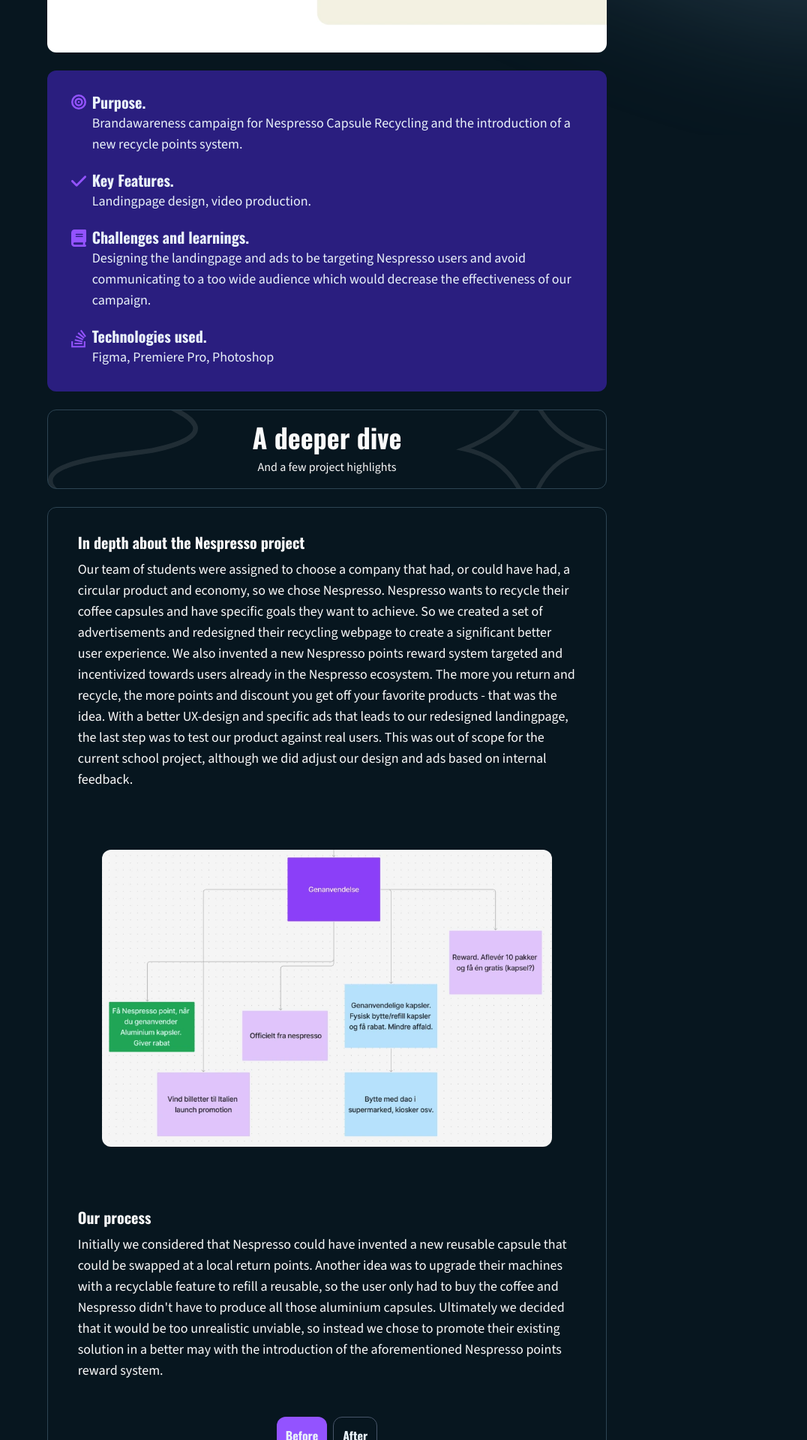
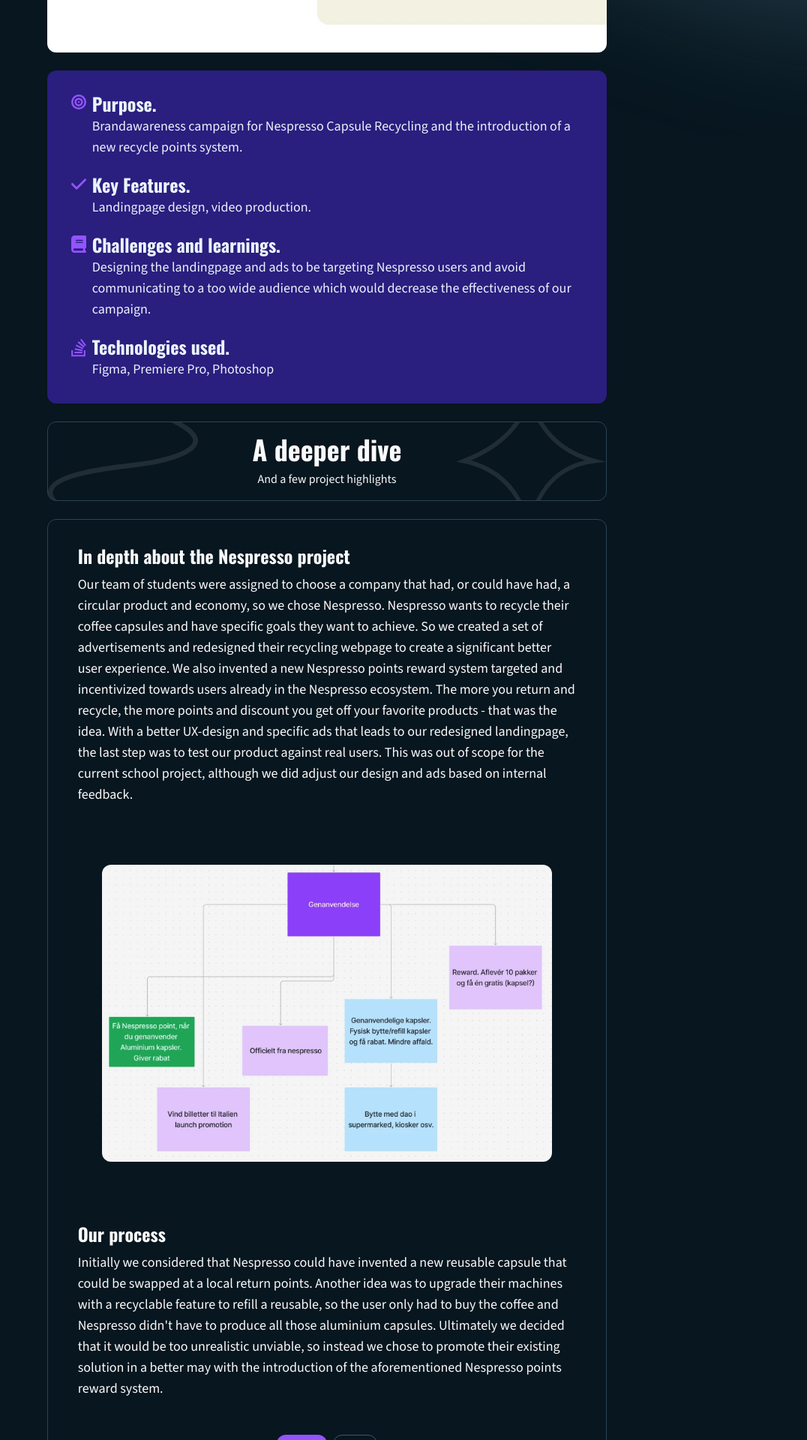
Before and after one commit to t-holmquist/portfolio, a Next.js app: page /cases in a window 1280 px wide. Shown: the part 620-2540 px from the top of the page at 75% size, without its empty margins (204-1280 px from the left). Built offline with nearby package versions, Linux system fonts and the light colour scheme.

Commit message:
Updated font sizing globally

```diff
--- a/app/globals.css
+++ b/app/globals.css
@@ -80,7 +80,7 @@
 
 @layer utilities {
   .heading {
-    @apply font-bold text-3xl md:text-5xl font-oswald;
+    @apply font-bold text-3xl md:text-4xl font-oswald;
   }
 
   .black-gradient {
--- a/components/Experience.tsx
+++ b/components/Experience.tsx
@@ -70,7 +70,7 @@ const Experience = () => {
                 borderRadius="1.75rem"
                 className="flex-1 text-white border-neutral-200 dark:border-slate-800 bg-brandBackgroundBlack">
                     <div className="flex items-center rounded-lg p-3 bg-brandBackgroundGrey border border-slate-700">
-                        <p className="text-brandTextWhite font-sourceSans">{card.year}</p>
+                        <p className="text-brandTextWhite font-sourceSans text-xs">{card.year}</p>
                     </div>
                     <div className="lg:ms-5">
                         <div className="flex items-center gap-3">
@@ -79,7 +79,7 @@ const Experience = () => {
                             </h2>
                             {card.hasCertificate && (
                                 <Dialog>
-                                    <DialogTrigger className="font-sourceSans px-2 rounded-xl text-brandAccent bg-brandBackgroundBlack border hover:bg-slate-800 border-slate-700">See certificate</DialogTrigger>
+                                    <DialogTrigger className="font-sourceSans px-2 rounded-xl text-brandAccent bg-brandBackgroundBlack border hover:bg-slate-800 border-slate-700 text-xs">See certificate</DialogTrigger>
                                     <DialogContent className="bg-brandPrimary">
                                         <DialogHeader>
                                             <DialogTitle>Certificate</DialogTitle>
--- a/components/Hero.tsx
+++ b/components/Hero.tsx
@@ -15,7 +15,7 @@ const Hero = () => {
             className='text-[40px] md:text-5xl lg:text-5xl font-oswald'
             words='Need help designing & implementing front-end solutions?'
             />
-            <p className='mb-4 text-small md:text-large lg:text-xl lg:max-w-lg font-sourceSans text-brandTextWhite'>
+            <p className='mb-4 text-small md:text-lg lg:max-w-lg font-sourceSans text-brandTextWhite'>
                I&apos;m Tjalfe Holmquist. A Front-end developer and design engineer based in Copenhagen.
             </p>
             <div className='flex items-center gap-4'>
--- a/components/ProjectDeeperDive.tsx
+++ b/components/ProjectDeeperDive.tsx
@@ -27,7 +27,7 @@ const ProjectDeeperDive = ( { className, projectId } :
             {/* Content */}
             <div className="bg-brandBackgroundBlack border border-brandBorder rounded-xl flex flex-col items-center justify-center p-6 md:py-8 md:px-10 gap-12">
                 <div className="space-y-2 self-start">
-                    <h3 className="font-oswald text-xl font-bold">{ProjectData[projectId].deeperDiveContent.aboutProjectHeader}</h3>
+                    <h3 className="font-oswald text-2xl font-bold">{ProjectData[projectId].deeperDiveContent.aboutProjectHeader}</h3>
                     <p className="font-sourceSans text-lg">{ProjectData[projectId].deeperDiveContent.aboutProjectDescription}</p>
                 </div>
                 {projectId == 1 && (
@@ -36,7 +36,7 @@ const ProjectDeeperDive = ( { className, projectId } :
                             <Image src={"/caseImages/ludovico/brainstorm.webp"} width={450} height={450} alt="illustration" className="rounded-xl"/>
                         </div>
                         <div className="w-full space-y-2 self-start">
-                            <h3 className="font-oswald text-xl font-bold">Our process</h3>
+                            <h3 className="font-oswald text-2xl font-bold">Our process</h3>
                             <p className="font-sourceSans text-lg">
                                 Above is a quick view of our brainstorm who led to artist and focus on sustainability.
                                 Initially we also wanted to an anniversary concert tour to be part of the campaign. Ultimately
@@ -53,7 +53,7 @@ const ProjectDeeperDive = ( { className, projectId } :
                             <Image src={"/caseImages/nespresso/brainstorm.webp"} width={600} height={450} alt="illustration" className="rounded-xl"/>
                         </div>
                         <div className="w-full space-y-2 self-start">
-                            <h3 className="font-oswald text-xl font-bold">Our process</h3>
+                            <h3 className="font-oswald text-2xl font-bold">Our process</h3>
                             <p className="font-sourceSans text-lg">
                                 Initially we considered that Nespresso could have invented a new reusable capsule that could be swapped at a local return points.
                                 Another idea was to upgrade their machines with a recyclable feature to refill a reusable, so the user only had to buy the coffee
@@ -69,7 +69,7 @@ const ProjectDeeperDive = ( { className, projectId } :
                             <Image src={"/caseImages/portfolio/projectmanagement.webp"} width={600} height={450} alt="illustration" className="rounded-xl"/>
                         </div>
                         <div className="w-full space-y-2 self-start">
-                            <h3 className="font-oswald text-xl font-bold">My design process</h3>
+                            <h3 className="font-oswald text-2xl font-bold">My design process</h3>
                             <p className="font-sourceSans text-lg">
                                 I used Trello as my tool for project management as it fits the size of this project very well.
                                 Figma was of course an essential tool for brainstorming and making my designs come to live before diving into in development.
@@ -84,7 +84,7 @@ const ProjectDeeperDive = ( { className, projectId } :
                 size={ProjectData[projectId].deeperDiveContent.sketchToDesignSize}
                 />
                 <div className="w-full space-y-2 self-start">
-                    <h3 className="font-oswald text-xl font-bold">{ProjectData[projectId].deeperDiveContent.sketchToDesignHeader}</h3>
+                    <h3 className="font-oswald text-2xl font-bold">{ProjectData[projectId].deeperDiveContent.sketchToDesignHeader}</h3>
                     <p className="font-sourceSans text-lg">{ProjectData[projectId].deeperDiveContent.sketchToDesignDescription}</p>
                 </div>
                 {projectId == 4 && (
@@ -93,7 +93,7 @@ const ProjectDeeperDive = ( { className, projectId } :
                             <Image src={"/caseImages/portfolio/dataflow.webp"} width={600} height={450} alt="illustration" className="rounded-xl"/>
                         </div>
                         <div className="w-full space-y-2 self-start">
-                            <h3 className="font-oswald text-xl font-bold">Dataflow</h3>
+                            <h3 className="font-oswald text-2xl font-bold">Dataflow</h3>
                             <p className="font-sourceSans text-lg">
                                 I created the data structure above to serve the different projects with the data needed to dynamically render a project page. I then only have one page that
                                 renders all the different data instead of one page per project, which would be very repetitive and redundant. Since I only plan to show my top 3 projects, I didn&apos;t
@@ -113,7 +113,7 @@ const ProjectDeeperDive = ( { className, projectId } :
                         videowidth={ProjectData[projectId].deeperDiveContent.videowidth}
                         />
                         <div className="w-full space-y-2 self-start">
-                            <h3 className="font-oswald text-xl font-bold">{ProjectData[projectId].deeperDiveContent.elementHightlightHeader}</h3>
+                            <h3 className="font-oswald text-2xl font-bold">{ProjectData[projectId].deeperDiveContent.elementHightlightHeader}</h3>
                             <p className="font-sourceSans text-lg">{ProjectData[projectId].deeperDiveContent.elementHighlightDescription}</p>
                         </div>
                     </>
@@ -127,14 +127,14 @@ const ProjectDeeperDive = ( { className, projectId } :
                         thumbnail={"/caseImages/nespresso/hero.webp"}
                         />
                         <div className="w-full space-y-2 self-start">
-                            <h3 className="font-oswald text-xl font-bold">{ProjectData[projectId].deeperDiveContent.elementHightlightHeader}</h3>
+                            <h3 className="font-oswald text-2xl font-bold">{ProjectData[projectId].deeperDiveContent.elementHightlightHeader}</h3>
                             <p className="font-sourceSans text-lg">{ProjectData[projectId].deeperDiveContent.elementHighlightDescription}</p>
                         </div>
                     </>
                 )}
                 <Image src={ProjectData[projectId].deeperDiveContent.illustrationLink} width={500} height={350} alt="illustration" className="rounded-xl"/>
                 <div className="w-full space-y-2 self-start">
-                    <h3 className="font-oswald text-xl font-bold">{ProjectData[projectId].deeperDiveContent.illustrationHeader}</h3>
+                    <h3 className="font-oswald text-2xl font-bold">{ProjectData[projectId].deeperDiveContent.illustrationHeader}</h3>
                     <p className="font-sourceSans text-lg">{ProjectData[projectId].deeperDiveContent.illustrationDescription}</p>
                 </div>
                 <Link href={"/cases"} className="relative my-6">
--- a/components/ProjectSummary.tsx
+++ b/components/ProjectSummary.tsx
@@ -130,7 +130,7 @@ const ProjectSummary = ({
                             <Image src={"/projectIcons/bullseye-solid.svg"} width={20} height={20} alt="purpose" className="min-w-5"/>
                         </div>
                         <div className="space-y-1">
-                            <h2 className="font-oswald font-bold text-xl leading-none">Purpose.</h2>
+                            <h3 className="font-oswald font-bold text-2xl leading-none">Purpose.</h3>
                             <p className="font-sourceSans text-brandTextWhite text-lg">{ProjectData[projectId].content.Purpose}</p>
                         </div>
                     </motion.div>
@@ -141,7 +141,7 @@ const ProjectSummary = ({
                             <Image src={"/projectIcons/check-solid.svg"} width={20} height={20} alt="purpose" className="min-w-5"/>
                         </div>
                         <div className="space-y-1">
-                            <h2 className="font-oswald font-bold text-xl leading-none">Key Features.</h2>
+                            <h3 className="font-oswald font-bold text-2xl leading-none">Key Features.</h3>
                             <p className="font-sourceSans text-brandTextWhite text-lg">{ProjectData[projectId].content.keyFeatures}</p>
                         </div>
                     </motion.div>
@@ -152,7 +152,7 @@ const ProjectSummary = ({
                             <Image src={"/projectIcons/book-solid.svg"} width={20} height={20} alt="purpose" className="min-w-5"/>
                         </div>
                         <div className="space-y-1">
-                            <h2 className="font-oswald font-bold text-xl leading-none">Challenges and learnings.</h2>
+                            <h3 className="font-oswald font-bold text-2xl leading-none">Challenges and learnings.</h3>
                             <p className="font-sourceSans text-brandTextWhite text-lg max-w-xs md:max-w-none">{ProjectData[projectId].content.learnings}</p>
                         </div>
                     </motion.div>
@@ -163,7 +163,7 @@ const ProjectSummary = ({
                             <Image src={"/projectIcons/stack-overflow.svg"} width={20} height={20} alt="purpose" className="min-w-5"/>
                         </div>
                         <div className="space-y-1">
-                            <h2 className="font-oswald font-bold text-xl leading-none">Technologies used.</h2>
+                            <h3 className="font-oswald font-bold text-2xl leading-none">Technologies used.</h3>
                             <p className="font-sourceSans text-brandTextWhite text-lg">{ProjectData[projectId].content.technologies}</p>
                         </div>
                     </motion.div>
--- a/components/ui/BentoGrid.tsx
+++ b/components/ui/BentoGrid.tsx
@@ -98,7 +98,7 @@ export const BentoGridItem = ({
         <div className="font-extralight font-sourceSans text-brandTextWhite text-lg z-10">
           {description}
         </div>
-        <div className={`font-bold text-lg font-oswald lg:text-3xl max-w-96 z-10`}>
+        <div className={`font-bold text-lg font-oswald lg:text-2xl max-w-96 z-10`}>
           {title}
           {id === 1 && (
             pinkFloatingItems.map(({id, imagePath, className}) => (
--- a/components/ui/FlipWords.tsx
+++ b/components/ui/FlipWords.tsx
@@ -59,7 +59,7 @@ export const FlipWords = ({
           position: "absolute",
         }}
         className={cn(
-          "z-10 inline-block relative text-white font-extralight text-3xl mt-10 font-sourceSans",
+          "z-10 inline-block relative text-white font-extralight text-2xl mt-10 font-sourceSans",
           className
         )}
         key={currentWord}
```
